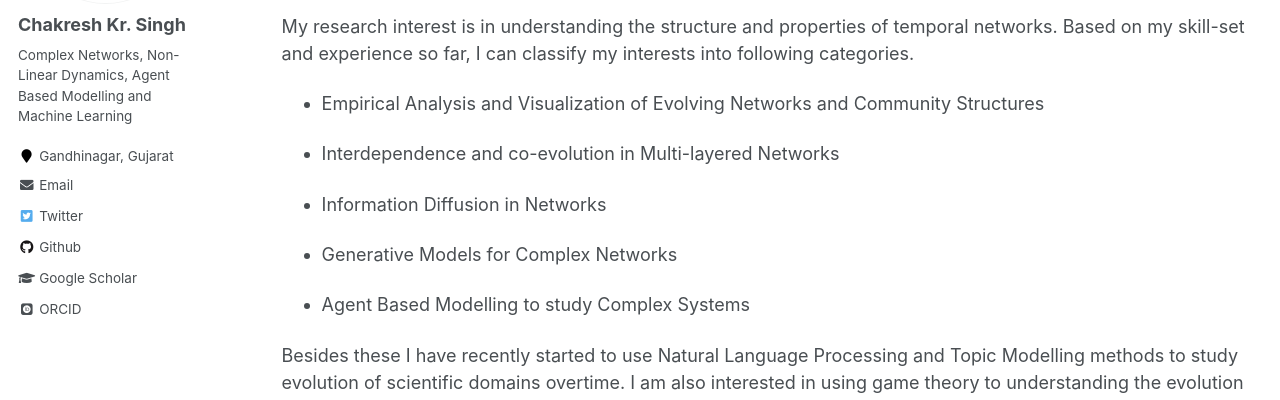
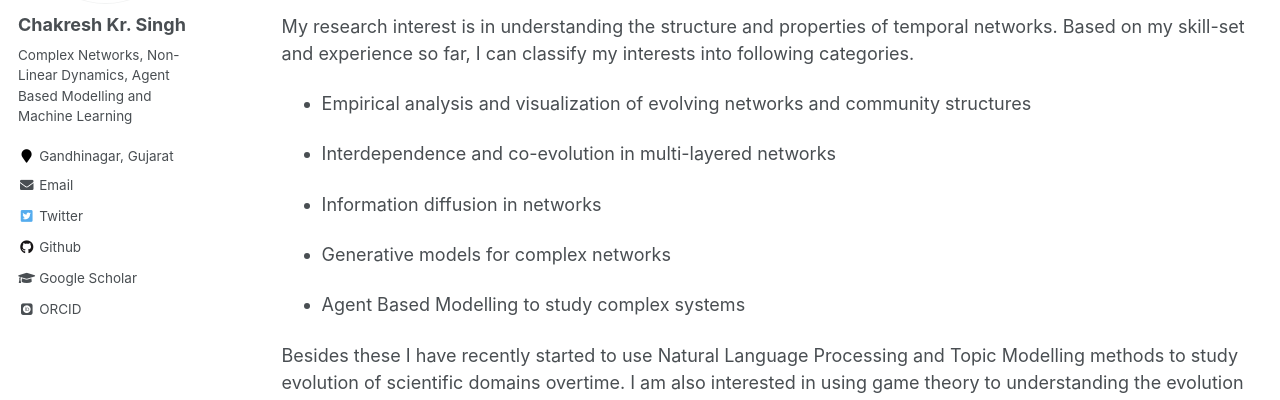
Before and after one commit to ChakreshIITGN/ChakreshIITGN.github.io, a Jekyll site: the page built from _pages/research_interests.md, in a window 1280 px wide and 981 px high. Shown: the part 310-710 px from the top of the window. Built offline with Jekyll 4.4.1, drawn with Linux system fonts in a browser that asks for light colours; some web fonts are replaced.

```diff
--- a/_pages/research_interests.md
+++ b/_pages/research_interests.md
@@ -13,14 +13,14 @@ Studying of Complex Systems and Network Science has overtime emerged as one of t
 
 My research interest is in understanding the structure and properties of temporal networks. Based on my skill-set and experience so far, I can classify my interests into following categories.
 
-* Empirical Analysis and Visualization of Evolving Networks and Community Structures
+* Empirical analysis and visualization of evolving networks and community structures
 
-* Interdependence and co-evolution in Multi-layered Networks
+* Interdependence and co-evolution in multi-layered networks
 
-* Information Diffusion in Networks
+* Information diffusion in networks
 
-* Generative Models for Complex Networks
+* Generative models for complex networks
 
-* Agent Based Modelling to study Complex Systems
+* Agent Based Modelling to study complex systems
 
 Besides these I have recently started to use Natural Language Processing and Topic Modelling methods to study evolution of scientific domains overtime. I am also interested in using game theory to understanding the evolution of interactions in complex networks and machine learning applications in network science specifically for growth and life time of evolving community structures.
```
